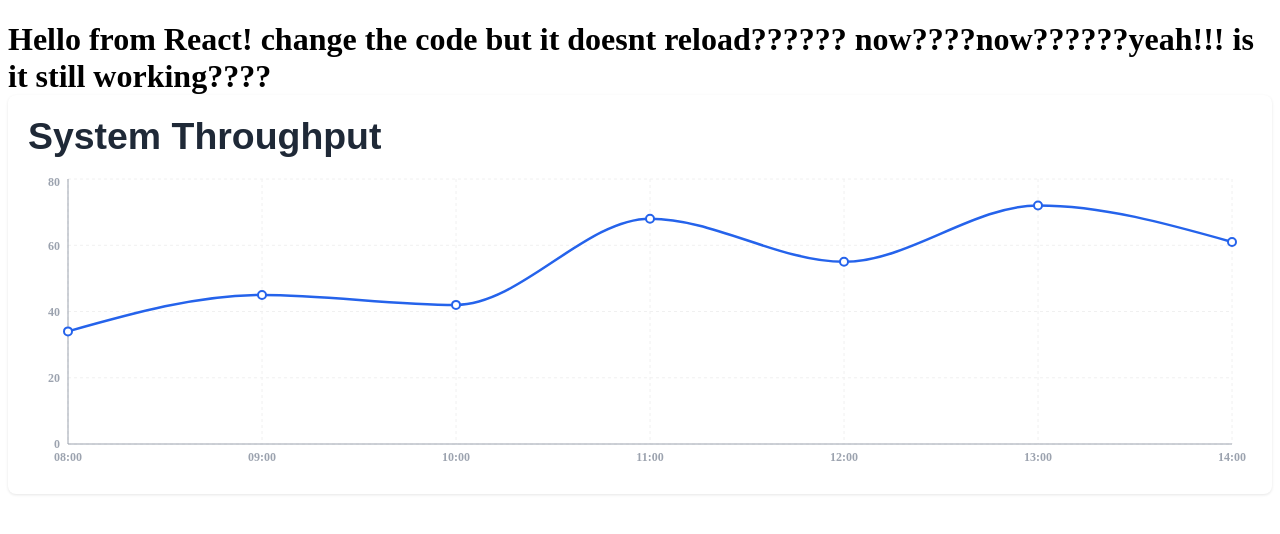
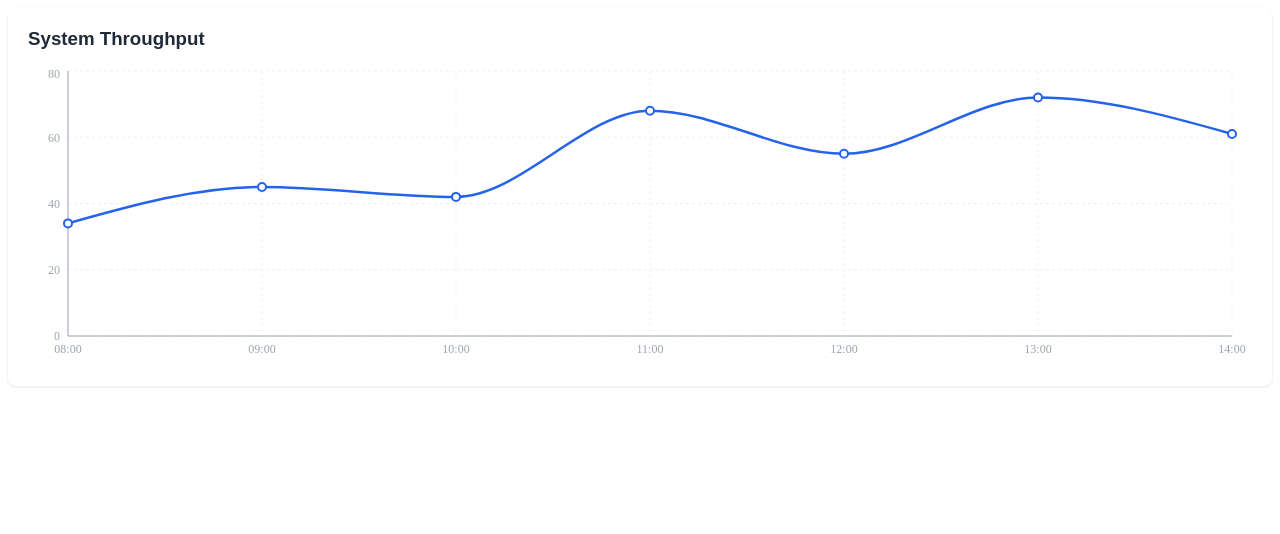
Before and after one commit to aramka/Public.Analysis.React, a React (Vite) app: page / in a window 1280 px wide. Shown: the top 534 px of the page. Built offline with nearby package versions, Linux system fonts and the light colour scheme.

Commit message:
Make TimeSeriesComponent

```diff
--- a/src/main.tsx
+++ b/src/main.tsx
@@ -3,10 +3,9 @@ import { createRoot } from 'react-dom/client';
 import { TimeSeriesChart } from "./components/time-series-chart/time-series-chart";
 
 const App = () =>
-<h1>
-    Hello from React! change the code but it doesnt reload?????? now????now??????yeah!!! is it still working????
+<div>
     <TimeSeriesChart />
-</h1>;
+</div>;
 
 const container = document.getElementById('root');
 if (container) {
```
